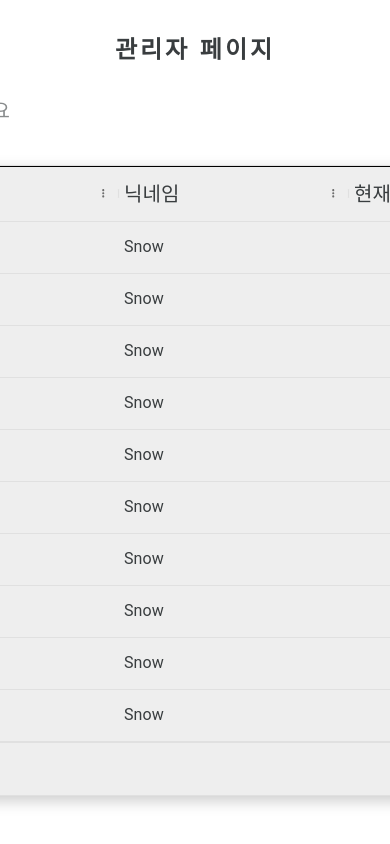
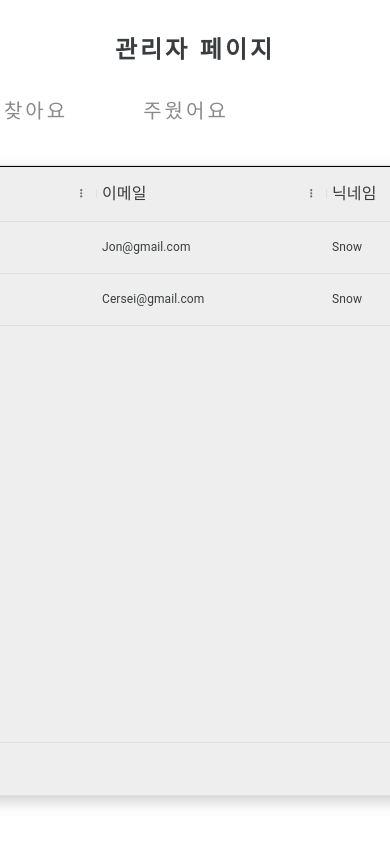
Before and after one commit to elice-team10/Frontend, a React (Vite) app: page /admin in a window 390 px wide. Shown: the top 844 px of the page. Built offline with nearby package versions, Linux system fonts and the light colour scheme.

Commit message:
FEAT: 관리자페이지 유저 ajax + 관리자 페이지 반응형 임시 구현

```diff
--- a/package.json
+++ b/package.json
@@ -18,6 +18,7 @@
     "@mui/styled-engine-sc": "^6.0.0-alpha.5",
     "@mui/x-data-grid": "^6.18.1",
     "@reduxjs/toolkit": "^1.9.7",
+    "axios": "^1.6.2",
     "react": "^18.2.0",
     "react-dom": "^18.2.0",
     "react-redux": "^8.1.3",
--- a/src/components/Admin/AdminFoundBoard.jsx
+++ b/src/components/Admin/AdminFoundBoard.jsx
@@ -3,38 +3,39 @@ import { DataGrid } from '@mui/x-data-grid';
 import theme from '../../config/theme';
 
 const columns = [
-  { field: 'id', headerName: '게시물 번호', width: 150 },
-  { field: 'title', headerName: '제목', width: 230 },
+  { field: 'id', headerName: '게시물 번호', width: 190 },
+  { field: 'title', headerName: '제목', width: 190 },
   {
-    field: 'age',
+    field: 'product_category',
     headerName: '종류',
-    width: 170,
+    width: 190,
   },
-  { field: 'firstName', headerName: '이메일', width: 250 },
-  { field: 'lastName', headerName: '닉네임', width: 200 },
+  { field: 'nickname', headerName: '닉네임', width: 190 },
+  { field: 'isFound', headerName: '현재 상태', width: 190 },
+
   {
     field: 'date',
     headerName: '작성 시기',
-    width: 148,
+    width: 198,
   },
 ];
-
 const rows = [
-  { id: 1,title: '에어팟 잃어버렸어요ㅜㅜ ',lastName: 'Snow', firstName: 'Jon@gmail.com', age: '에어팟', date: '2023/11/14' },
-  { id: 2, title: '에어팟 잃어버렸어요ㅜㅜ ',lastName: 'Lannister', firstName: 'Cersei@gmail.com', age: '에어팟', date: '2023/11/14'  },
-  { id: 3, title: '에어팟 잃어버렸어요ㅜㅜ ',lastName: 'Lannister', firstName: 'Jaime@gmail.com', age: '에어팟', date: '2023/11/14'  },
-  { id: 4, title: '에어팟 잃어버렸어요ㅜㅜ ',lastName: 'Stark', firstName: 'Arya@gmail.com', age: '지갑', date: '2023/11/14'  },
-  { id: 5, title: '에어팟 잃어버렸어요ㅜㅜ ',lastName: 'Targaryen', firstName: 'Daenerys@gmail.com', age: '에어팟', date: '2023/11/14'  },
-  { id: 6, title: '에어팟 잃어버렸어요ㅜㅜ ',lastName: 'Melisandre', firstName: 'Rossini@gmail.com', age: '지갑', date: '2023/11/14'  },
-  { id: 7, title: '에어팟 잃어버렸어요ㅜㅜ ',lastName: 'Clifford', firstName: 'Ferrara@gmail.com', age: '에어팟', date: '2023/11/14'  },
-  { id: 8, title: '에어팟 잃어버렸어요ㅜㅜ ',lastName: 'Frances', firstName: 'Rossini@gmail.com', age: '지갑', date: '2023/11/14'  },
-  { id: 9, title: '에어팟 잃어버렸어요ㅜㅜ ',lastName: 'Roxie', firstName: 'Harvey@gmail.com', age: '에어팟', date: '2023/11/14'  },
-  { id: 10, title: '에어팟 잃어버렸어요ㅜㅜ ',lastName: 'Roxie', firstName: 'Harvey@gmail.com', age: '지갑', date: '2023/11/14'  },
-  { id: 11, title: '에어팟 잃어버렸어요ㅜㅜ ',lastName: 'Snow', firstName: 'Jon@gmail.com', age: '에어팟', date: '2023/11/14' },
-  { id: 12, title: '에어팟 잃어버렸어요ㅜㅜ ',lastName: 'Lannister', firstName: 'Cersei@gmail.com', age: '지갑', date: '2023/11/14'  },
-  { id: 13, title: '에어팟 잃어버렸어요ㅜㅜ ',lastName: 'Lannister', firstName: 'Jaime@gmail.com', age: '에어팟', date: '2023/11/14'  },
-  { id: 14, title: '에어팟 잃어버렸어요ㅜㅜ ',lastName: 'Stark', firstName: 'Arya@gmail.com', age: '지갑', date: '2023/11/14'  },
-  { id: 15, title: '에어팟 잃어버렸어요ㅜㅜ ',lastName: 'Targaryen', firstName: 'Daenerys@gmail.com', age: '에어팟', date: '2023/11/14'  },
+  {
+    id: 1,
+    title: '에어팟 잃어버렸어요ㅜㅜ ',
+    product_category: '에어팟',
+    nickname: 'Snow',
+    isFound: '완료',
+    date: '2023/11/14',
+  },
+  {
+    id: 2,
+    title: '에어팟 잃어버렸어요ㅜㅜ ',
+    product_category: '에어팟',
+    nickname: 'Snow',
+    isFound: '완료',
+    date: '2023/11/14',
+  },
 ];
 
 export default function AdminFoundBoard() {
@@ -43,6 +44,7 @@ export default function AdminFoundBoard() {
       <DataGrid
         rows={rows}
         columns={columns}
+        pageSizeOptions={[10]}
         initialState={{
           pagination: {
             paginationModel: { page: 0, pageSize: 10 },
@@ -53,13 +55,19 @@ export default function AdminFoundBoard() {
           borderRadius: '4px',
           '& .MuiDataGrid-cell': {
             fontSize: theme.fontSizes.medium,
+            '@media (max-width: 1200px)': {
+              fontSize: theme.fontSizes.small,
+            },
             color: theme.colors.text,
           },
           '& .MuiDataGrid-columnHeader': {
             fontSize: theme.fontSizes.large,
+            '@media (max-width: 1200px)': {
+              fontSize: theme.fontSizes.medium,
+            },
             color: theme.colors.text,
             borderTop: '1.5px solid black',
-                borderBottom: '0.5px solid black'
+            borderBottom: '0.5px solid black',
           },
         }}
       />
--- a/src/components/Admin/AdminFoundComment.jsx
+++ b/src/components/Admin/AdminFoundComment.jsx
@@ -3,37 +3,35 @@ import { DataGrid } from '@mui/x-data-grid';
 import theme from '../../config/theme';
 
 const columns = [
-  { field: 'id', headerName: '댓글 번호', width: 150 },
-  { field: 'title', headerName: '제목', width: 350 },
-  { field: 'lastName', headerName: '닉네임', width: 250 },
+  { field: 'id', headerName: '댓글 번호', width: 230 },
+  { field: 'content', headerName: '제목', width: 230 },
+  { field: 'nickname', headerName: '닉네임', width: 230 },
   {
-    field: 'age',
+    field: 'postId',
     headerName: '게시물 번호',
     width: 230,
   },
   {
-    field: 'date',
+    field: 'timestamps',
     headerName: '작성 시기',
-    width: 168,
+    width: 228,
   },
 ];
-
 const rows = [
-  { id: 1, title: '그거 제꺼에요!!!', lastName: 'Snow', firstName: 'Jon@gmail.com', age: 1, date: '2023/11/14' },
-  { id: 2, title: '그거 제꺼에요!!!',lastName: 'Lannister', firstName: 'Cersei@gmail.com', age: 41, date: '2023/11/14'  },
-  { id: 3, title: '그거 제꺼에요!!!',lastName: 'Lannister', firstName: 'Jaime@gmail.com', age: 31, date: '2023/11/14'  },
-  { id: 4, title: '그거 제꺼에요!!!',lastName: 'Stark', firstName: 'Arya@gmail.com', age: 13, date: '2023/11/14'  },
-  { id: 5, title: '그거 제꺼에요!!!',lastName: 'Targaryen', firstName: 'Daenerys@gmail.com', age: 15, date: '2023/11/14'  },
-  { id: 6, title: '그거 제꺼에요!!!',lastName: 'Melisandre', firstName: 'Rossini@gmail.com', age: 1, date: '2023/11/14'  },
-  { id: 7, title: '그거 제꺼에요!!!',lastName: 'Clifford', firstName: 'Ferrara@gmail.com', age: 10, date: '2023/11/14'  },
-  { id: 8, title: '그거 제꺼에요!!!',lastName: 'Frances', firstName: 'Rossini@gmail.com', age: 1, date: '2023/11/14'  },
-  { id: 9, title: '그거 제꺼에요!!!',lastName: 'Roxie', firstName: 'Harvey@gmail.com', age: 1, date: '2023/11/14'  },
-  { id: 10, title: '그거 제꺼에요!!!',lastName: 'Roxie', firstName: 'Harvey@gmail.com', age: 23, date: '2023/11/14'  },
-  { id: 11, title: '그거 제꺼에요!!!',lastName: 'Snow', firstName: 'Jon@gmail.com', age: 451, date: '2023/11/14' },
-  { id: 12, title: '그거 제꺼에요!!!',lastName: 'Lannister', firstName: 'Cersei@gmail.com', age: 51, date: '2023/11/14'  },
-  { id: 13, title: '그거 제꺼에요!!!',lastName: 'Lannister', firstName: 'Jaime@gmail.com', age: 61, date: '2023/11/14'  },
-  { id: 14, title: '그거 제꺼에요!!!',lastName: 'Stark', firstName: 'Arya@gmail.com', age: 31, date: '2023/11/14'  },
-  { id: 15, title: '그거 제꺼에요!!!',lastName: 'Targaryen', firstName: 'Daenerys@gmail.com', age: 21, date: '2023/11/14'  },
+  {
+    id: 1,
+    nickname: 'Snow',
+    content: '찾아주셔서 감사합니다!!!!!!!!!!!!!!!!!!!!!!!!!!!',
+    postId: '1',
+    timestamps: '2023/11/14',
+  },
+  {
+    id: 2,
+    nickname: 'Snow',
+    content: '찾아주셔서 감사합니다!!!!!!!!!!!!!!!!!!!!!!!!!!!',
+    postId: '1',
+    timestamps: '2023/11/14',
+  },
 ];
 
 export default function AdminFoundComment() {
@@ -42,6 +40,7 @@ export default function AdminFoundComment() {
       <DataGrid
         rows={rows}
         columns={columns}
+        pageSizeOptions={[10]}
         initialState={{
           pagination: {
             paginationModel: { page: 0, pageSize: 10 },
@@ -52,13 +51,19 @@ export default function AdminFoundComment() {
           borderRadius: '4px',
           '& .MuiDataGrid-cell': {
             fontSize: theme.fontSizes.medium,
+            '@media (max-width: 1200px)': {
+              fontSize: theme.fontSizes.small,
+            },
             color: theme.colors.text,
           },
           '& .MuiDataGrid-columnHeader': {
             fontSize: theme.fontSizes.large,
+            '@media (max-width: 1200px)': {
+              fontSize: theme.fontSizes.medium,
+            },
             color: theme.colors.text,
             borderTop: '1.5px solid black',
-                borderBottom: '0.5px solid black'
+            borderBottom: '0.5px solid black',
           },
         }}
       />
--- a/src/components/Admin/AdminLostBorad.jsx
+++ b/src/components/Admin/AdminLostBorad.jsx
@@ -3,38 +3,39 @@ import { DataGrid } from '@mui/x-data-grid';
 import theme from '../../config/theme';
 
 const columns = [
-  { field: 'id', headerName: '게시물 번호', width: 150 },
-  { field: 'title', headerName: '제목', width: 230 },
+  { field: 'id', headerName: '게시물 번호', width: 190 },
+  { field: 'title', headerName: '제목', width: 190 },
   {
-    field: 'age',
+    field: 'product_category',
     headerName: '종류',
-    width: 170,
+    width: 190,
   },
-  { field: 'firstName', headerName: '이메일', width: 250 },
-  { field: 'lastName', headerName: '닉네임', width: 200 },
+  { field: 'nickname', headerName: '닉네임', width: 190 },
+  { field: 'isFound', headerName: '현재 상태', width: 190 },
+
   {
     field: 'date',
     headerName: '작성 시기',
-    width: 148,
+    width: 198,
   },
 ];
-
 const rows = [
-  { id: 1,title: '에어팟 잃어버렸어요ㅜㅜ ',lastName: 'Snow', firstName: 'Jon@gmail.com', age: '에어팟', date: '2023/11/14' },
-  { id: 2, title: '에어팟 잃어버렸어요ㅜㅜ ',lastName: 'Lannister', firstName: 'Cersei@gmail.com', age: '에어팟', date: '2023/11/14'  },
-  { id: 3, title: '에어팟 잃어버렸어요ㅜㅜ ',lastName: 'Lannister', firstName: 'Jaime@gmail.com', age: '에어팟', date: '2023/11/14'  },
-  { id: 4, title: '에어팟 잃어버렸어요ㅜㅜ ',lastName: 'Stark', firstName: 'Arya@gmail.com', age: '지갑', date: '2023/11/14'  },
-  { id: 5, title: '에어팟 잃어버렸어요ㅜㅜ ',lastName: 'Targaryen', firstName: 'Daenerys@gmail.com', age: '에어팟', date: '2023/11/14'  },
-  { id: 6, title: '에어팟 잃어버렸어요ㅜㅜ ',lastName: 'Melisandre', firstName: 'Rossini@gmail.com', age: '지갑', date: '2023/11/14'  },
-  { id: 7, title: '에어팟 잃어버렸어요ㅜㅜ ',lastName: 'Clifford', firstName: 'Ferrara@gmail.com', age: '에어팟', date: '2023/11/14'  },
-  { id: 8, title: '에어팟 잃어버렸어요ㅜㅜ ',lastName: 'Frances', firstName: 'Rossini@gmail.com', age: '지갑', date: '2023/11/14'  },
-  { id: 9, title: '에어팟 잃어버렸어요ㅜㅜ ',lastName: 'Roxie', firstName: 'Harvey@gmail.com', age: '에어팟', date: '2023/11/14'  },
-  { id: 10, title: '에어팟 잃어버렸어요ㅜㅜ ',lastName: 'Roxie', firstName: 'Harvey@gmail.com', age: '지갑', date: '2023/11/14'  },
-  { id: 11, title: '에어팟 잃어버렸어요ㅜㅜ ',lastName: 'Snow', firstName: 'Jon@gmail.com', age: '에어팟', date: '2023/11/14' },
-  { id: 12, title: '에어팟 잃어버렸어요ㅜㅜ ',lastName: 'Lannister', firstName: 'Cersei@gmail.com', age: '지갑', date: '2023/11/14'  },
-  { id: 13, title: '에어팟 잃어버렸어요ㅜㅜ ',lastName: 'Lannister', firstName: 'Jaime@gmail.com', age: '에어팟', date: '2023/11/14'  },
-  { id: 14, title: '에어팟 잃어버렸어요ㅜㅜ ',lastName: 'Stark', firstName: 'Arya@gmail.com', age: '지갑', date: '2023/11/14'  },
-  { id: 15, title: '에어팟 잃어버렸어요ㅜㅜ ',lastName: 'Targaryen', firstName: 'Daenerys@gmail.com', age: '에어팟', date: '2023/11/14'  },
+  {
+    id: 1,
+    title: '에어팟 잃어버렸어요ㅜㅜ ',
+    product_category: '에어팟',
+    nickname: 'Snow',
+    isFound: '완료',
+    date: '2023/11/14',
+  },
+  {
+    id: 2,
+    title: '에어팟 잃어버렸어요ㅜㅜ ',
+    product_category: '에어팟',
+    nickname: 'Snow',
+    isFound: '완료',
+    date: '2023/11/14',
+  },
 ];
 
 export default function AdminFoundBoard() {
@@ -43,6 +44,7 @@ export default function AdminFoundBoard() {
       <DataGrid
         rows={rows}
         columns={columns}
+        pageSizeOptions={[10]}
         initialState={{
           pagination: {
             paginationModel: { page: 0, pageSize: 10 },
@@ -53,13 +55,19 @@ export default function AdminFoundBoard() {
           borderRadius: '4px',
           '& .MuiDataGrid-cell': {
             fontSize: theme.fontSizes.medium,
+            '@media (max-width: 1200px)': {
+              fontSize: theme.fontSizes.small,
+            },
             color: theme.colors.text,
           },
           '& .MuiDataGrid-columnHeader': {
             fontSize: theme.fontSizes.large,
+            '@media (max-width: 1200px)': {
+              fontSize: theme.fontSizes.medium,
+            },
             color: theme.colors.text,
             borderTop: '1.5px solid black',
-                borderBottom: '0.5px solid black'
+            borderBottom: '0.5px solid black',
           },
         }}
       />
--- a/src/components/Admin/AdminLostComment.jsx
+++ b/src/components/Admin/AdminLostComment.jsx
@@ -3,37 +3,35 @@ import { DataGrid } from '@mui/x-data-grid';
 import theme from '../../config/theme';
 
 const columns = [
-  { field: 'id', headerName: '댓글 번호', width: 150 },
-  { field: 'title', headerName: '제목', width: 350 },
-  { field: 'lastName', headerName: '닉네임', width: 250 },
+  { field: 'id', headerName: '댓글 번호', width: 230 },
+  { field: 'content', headerName: '제목', width: 230 },
+  { field: 'nickname', headerName: '닉네임', width: 230 },
   {
-    field: 'age',
+    field: 'postId',
     headerName: '게시물 번호',
     width: 230,
   },
   {
-    field: 'date',
+    field: 'timestamps',
     headerName: '작성 시기',
-    width: 168,
+    width: 228,
   },
 ];
-
 const rows = [
-  { id: 1, title: '그거 제꺼에요!!!', lastName: 'Snow', firstName: 'Jon@gmail.com', age: 1, date: '2023/11/14' },
-  { id: 2, title: '그거 제꺼에요!!!',lastName: 'Lannister', firstName: 'Cersei@gmail.com', age: 41, date: '2023/11/14'  },
-  { id: 3, title: '그거 제꺼에요!!!',lastName: 'Lannister', firstName: 'Jaime@gmail.com', age: 31, date: '2023/11/14'  },
-  { id: 4, title: '그거 제꺼에요!!!',lastName: 'Stark', firstName: 'Arya@gmail.com', age: 13, date: '2023/11/14'  },
-  { id: 5, title: '그거 제꺼에요!!!',lastName: 'Targaryen', firstName: 'Daenerys@gmail.com', age: 15, date: '2023/11/14'  },
-  { id: 6, title: '그거 제꺼에요!!!',lastName: 'Melisandre', firstName: 'Rossini@gmail.com', age: 1, date: '2023/11/14'  },
-  { id: 7, title: '그거 제꺼에요!!!',lastName: 'Clifford', firstName: 'Ferrara@gmail.com', age: 10, date: '2023/11/14'  },
-  { id: 8, title: '그거 제꺼에요!!!',lastName: 'Frances', firstName: 'Rossini@gmail.com', age: 1, date: '2023/11/14'  },
-  { id: 9, title: '그거 제꺼에요!!!',lastName: 'Roxie', firstName: 'Harvey@gmail.com', age: 1, date: '2023/11/14'  },
-  { id: 10, title: '그거 제꺼에요!!!',lastName: 'Roxie', firstName: 'Harvey@gmail.com', age: 23, date: '2023/11/14'  },
-  { id: 11, title: '그거 제꺼에요!!!',lastName: 'Snow', firstName: 'Jon@gmail.com', age: 451, date: '2023/11/14' },
-  { id: 12, title: '그거 제꺼에요!!!',lastName: 'Lannister', firstName: 'Cersei@gmail.com', age: 51, date: '2023/11/14'  },
-  { id: 13, title: '그거 제꺼에요!!!',lastName: 'Lannister', firstName: 'Jaime@gmail.com', age: 61, date: '2023/11/14'  },
-  { id: 14, title: '그거 제꺼에요!!!',lastName: 'Stark', firstName: 'Arya@gmail.com', age: 31, date: '2023/11/14'  },
-  { id: 15, title: '그거 제꺼에요!!!',lastName: 'Targaryen', firstName: 'Daenerys@gmail.com', age: 21, date: '2023/11/14'  },
+  {
+    id: 1,
+    nickname: 'Snow',
+    content: '찾아주셔서 감사합니다!!!!!!!!!!!!!!!!!!!!!!!!!!!',
+    postId: '1',
+    timestamps: '2023/11/14',
+  },
+  {
+    id: 2,
+    nickname: 'Snow',
+    content: '찾아주셔서 감사합니다!!!!!!!!!!!!!!!!!!!!!!!!!!!',
+    postId: '1',
+    timestamps: '2023/11/14',
+  },
 ];
 
 export default function AdminFoundComment() {
@@ -42,6 +40,7 @@ export default function AdminFoundComment() {
       <DataGrid
         rows={rows}
         columns={columns}
+        pageSizeOptions={[10]}
         initialState={{
           pagination: {
             paginationModel: { page: 0, pageSize: 10 },
@@ -52,13 +51,19 @@ export default function AdminFoundComment() {
           borderRadius: '4px',
           '& .MuiDataGrid-cell': {
             fontSize: theme.fontSizes.medium,
+            '@media (max-width: 1200px)': {
+              fontSize: theme.fontSizes.small,
+            },
             color: theme.colors.text,
           },
           '& .MuiDataGrid-columnHeader': {
             fontSize: theme.fontSizes.large,
+            '@media (max-width: 1200px)': {
+              fontSize: theme.fontSizes.medium,
+            },
             color: theme.colors.text,
             borderTop: '1.5px solid black',
-                borderBottom: '0.5px solid black'
+            borderBottom: '0.5px solid black',
           },
         }}
       />
--- a/src/components/Admin/AdminTemplate.jsx
+++ b/src/components/Admin/AdminTemplate.jsx
@@ -1,4 +1,5 @@
 import React, { useState } from 'react';
+import axios from 'axios';
 import styled from 'styled-components';
 import theme from '../../config/theme';
 import AdminUser from './AdminUser';
@@ -12,6 +13,9 @@ const AdminNavContainer = styled.div`
   align-items: flex-start;
   justify-content: space-between;
   width: 1200px;
+  @media (max-width: 1200px) {
+    width: 768px;
+  }
   height: 30px;
 `;
 
@@ -22,7 +26,10 @@ const AdminMenuBox = styled.div`
 const AdminMenu = styled.div`
   width: 150px;
   text-align: center;
-  font-size: ${theme.fontSizes.large};
+  font-size: ${theme.fontSizes.heading1};
+  @media (max-width: 1200px) {
+    font-size: ${theme.fontSizes.large};
+  }
   color: ${(props) =>
     props.$active ? theme.colors.text : theme.colors.textLightgray};
   letter-spacing: 3px;
@@ -38,6 +45,9 @@ const Button = styled.button`
   border: none;
   border-radius: 12px;
   font-size: ${theme.fontSizes.medium};
+  @media (max-width: 1200px) {
+    font-size: ${theme.fontSizes.small};
+  }
   cursor: pointer;
   transition: all 0.2s;
 
@@ -57,17 +67,33 @@ const AdminSubNavBox = styled.div`
   display: ${(props) => (props.$show ? 'flex' : 'none')};
   justify-content: center;
   align-items: center;
-  width: ${(props) => props.width};
+  width: ${(props) => props.$width};
   height: 35px;
   gap: 1.5rem;
+  @media (max-width: 1200px) {
+    width: ${(props) =>
+      props.$activeMenu === '찾아요'
+        ? '880px'
+        : props.$activeMenu === '주웠어요'
+        ? '1170px'
+        : '0px'};
 `;
 
 const AdminSubMenu = styled.div`
   width: 80px;
+  @media (max-width: 1200px) {
+    width: 60px;
+  }
   height: 20px;
+  @media (max-width: 1200px) {
+    height: 15px;
+  }
   padding-top: 1px;
   text-align: center;
   font-size: ${theme.fontSizes.medium};
+  @media (max-width: 1200px) {
+    font-size: ${theme.fontSizes.small};
+  }
   letter-spacing: 4px;
   color: ${(props) =>
     props.$active ? theme.colors.text : theme.colors.textLightgray};
@@ -82,6 +108,9 @@ const AdminSubMenu = styled.div`
 const AdminFormContainer = styled.div`
   height: 631px;
   width: 1200px;
+  @media (max-width: 1200px) {
+    width: 768px;
+  }
   background-color: #eee;
   border-radius: 4px;
   box-shadow: 5px 5px 15px rgba(0, 0, 0, 0.2);
@@ -91,11 +120,21 @@ const AdminFormContainer = styled.div`
 const AdminTemplate = () => {
   const [activeMenu, setActiveMenu] = useState('회원정보');
   const [activeSubMenu, setActiveSubMenu] = useState('게시물');
+  const [selectedRows, setSelectedRows] = useState([]);
+
+  const handleDeleteUsers = async () => {
+    try {
+      await axios.post('/api/delete-users', { userIds: selectedRows });
+      // 성공적으로 삭제 후 추가 로직?
+    } catch (error) {
+      console.error('Error deleting users: ', error);
+    }
+  };
 
   let table;
 
   if (activeMenu === '회원정보') {
-    table = <AdminUser />;
+    table = <AdminUser onSelectionChange={setSelectedRows} />;
   }
   if (activeMenu === '찾아요' && activeSubMenu === '게시물') {
     table = <AdminLostBorad />;
@@ -142,18 +181,19 @@ const AdminTemplate = () => {
             주웠어요
           </AdminMenu>
         </AdminMenuBox>
-        <Button>관리자 권한으로 탈퇴</Button>
+        <Button onClick={handleDeleteUsers}>관리자 권한으로 탈퇴</Button>
       </AdminNavContainer>
       <AdminSubNavContainer>
         <AdminSubNavBox
           $show={activeMenu === '찾아요' || activeMenu === '주웠어요'}
-          width={
+          $width={
             activeMenu === '찾아요'
               ? '450px'
               : activeMenu === '주웠어요'
               ? '750px'
               : '0px'
           }
+          $activeMenu={activeMenu}
         >
           <AdminSubMenu
             $active={activeSubMenu === '게시물'}
--- a/src/components/Admin/AdminUser.jsx
+++ b/src/components/Admin/AdminUser.jsx
@@ -1,47 +1,90 @@
-import React from 'react';
+import React, { useState, useEffect } from 'react';
 import { DataGrid } from '@mui/x-data-grid';
 import theme from '../../config/theme';
-import { useSelector } from 'react-redux';
 
 const columns = [
-  { field: 'id', headerName: '회원 번호', width: 150 },
-  { field: 'email', headerName: '이메일', width: 318 },
+  { field: 'id', headerName: '회원 번호', width: 230 },
+  { field: 'email', headerName: '이메일', width: 230 },
   { field: 'nickname', headerName: '닉네임', width: 230 },
   {
-    field: 'state',
+    field: 'status',
     headerName: '현재 상태',
-    width: 250,
+    width: 230,
   },
   {
     field: 'date',
     headerName: '가입 시기',
-    width: 200,
+    width: 228,
   },
 ];
 
-export default function AdminUser() {
-  // Redux 스토어의 상태를 가져옴
-  const rows = useSelector((state) => state.user);
+const rows = [
+  {
+    id: 1,
+    email: 'Jon@gmail.com',
+    nickname: 'Snow',
+    status: '일반회원',
+    date: '2023/11/14',
+  },
+  {
+    id: 2,
+    email: 'Cersei@gmail.com',
+    nickname: 'Snow',
+    status: '일반회원',
+    date: '2023/11/14',
+  },
+];
+
+export default function AdminUser({ onSelectionChange }) {
+  /*
+  const [rows, setRows] = useState([]);
+
+  useEffect(() => {
+    const fetchData = async () => {
+      try {
+        const response = await axios.get('/api/users');
+        setRows(response.data);
+      } catch (error) {
+        console.error('Error fetching data: ', error);
+      }
+    };
+
+    fetchData();
+  }, []);
+  */
 
   return (
     <div style={{ height: '100%', width: '100%' }}>
       <DataGrid
+        /*
+        onSelectionModelChange={(newSelection) => {
+        onSelectionChange(newSelection); // 선택된 행 상태를 상위 컴포넌트로 전달
+        }}
+        */
+
         rows={rows}
         columns={columns}
+        checkboxSelection
+        pageSizeOptions={[10]}
         initialState={{
           pagination: {
             paginationModel: { page: 0, pageSize: 10 },
           },
         }}
-        checkboxSelection
         sx={{
           borderRadius: '4px',
           '& .MuiDataGrid-cell': {
             fontSize: theme.fontSizes.medium,
+            '@media (max-width: 1200px)': {
+              fontSize: theme.fontSizes.small,
+            },
             color: theme.colors.text,
           },
           '& .MuiDataGrid-columnHeader': {
             fontSize: theme.fontSizes.large,
+            '@media (max-width: 1200px)': {
+              fontSize: theme.fontSizes.medium,
+            },
             color: theme.colors.text,
             borderTop: '1.5px solid black',
             borderBottom: '0.5px solid black',
--- a/src/main.jsx
+++ b/src/main.jsx
@@ -9,8 +9,6 @@ import Register from './pages/Register.jsx';
 import Admin from './pages/Admin.jsx';
 import NotFound from './pages/NotFound.jsx';
 import FindPassword from './pages/FindPassword.jsx';
-import { Provider } from "react-redux";
-import store from './store';
 
 const router = createBrowserRouter([
   {
@@ -47,7 +45,5 @@ const router = createBrowserRouter([
 ]);
 
 ReactDOM.createRoot(document.getElementById('root')).render(
- <Provider store={store}>
-    <RouterProvider router={router} />
-  </Provider>
+  <RouterProvider router={router} />,
 );
--- a/src/store.jsx
+++ /dev/null
@@ -1,30 +0,0 @@
-import { configureStore, createSlice } from '@reduxjs/toolkit'
-
-let user = createSlice({
-  name : 'user',
-  initialState : [
-    { id: 1, email: 'Jon@gmail.com', nickname: 'Snow', age: '일반회원', date: '2023/11/14' },
-    { id: 2, email: 'Cersei@gmail.com', nickname: 'Snow', age: '일반회원', date: '2023/11/14'  },
-    { id: 3, email: 'Jaime@gmail.com', nickname: 'Snow', age: '일반회원', date: '2023/11/14'  },
-    { id: 4, email: 'Arya@gmail.com', nickname: 'Snow', age: '일반회원', date: '2023/11/14'  },
-    { id: 5, email: 'Daenerys@gmail.com', nickname: 'Snow', age: '일반회원', date: '2023/11/14'  },
-    { id: 6, email: 'Rossini@gmail.com', nickname: 'Snow', age: '일반회원', date: '2023/11/14'  },
-    { id: 7, email: 'Ferrara@gmail.com', nickname: 'Snow', age: '일반회원', date: '2023/11/14'  },
-    { id: 8, email: 'Rossini@gmail.com', nickname: 'Snow', age: '일반회원', date: '2023/11/14'  },
-    { id: 9, email: 'Harvey@gmail.com', nickname: 'Snow', age: '일반회원', date: '2023/11/14'  },
-    { id: 10, email: 'Harvey@gmail.com', nickname: 'Snow', age: '일반회원', date: '2023/11/14'  },
-    { id: 11, email: 'Jon@gmail.com', nickname: 'Snow', age: '일반회원', date: '2023/11/14' },
-    { id: 12, email: 'Cersei@gmail.com', nickname: 'Snow', age: '일반회원', date: '2023/11/14'  },
-    { id: 13, email: 'Jaime@gmail.com', nickname: 'Snow', age: '일반회원', date: '2023/11/14'  },
-    { id: 14, email: 'Arya@gmail.com', nickname: 'Snow', age: '일반회원', date: '2023/11/14'  },
-    { id: 15, email: 'Daenerys@gmail.com', nickname: 'Snow', age: '일반회원', date: '2023/11/14'  },
-  ]
-})
-
-
-
-export default configureStore({
-  reducer: {
-    user : user.reducer
-  }
-})
```
Also changed, not shown: src/pages/Admin.jsx (+5 -4 lines), 1 other file (tests, documents, lock files or other folders). Lines whose indentation alone changed are shown as unchanged.
